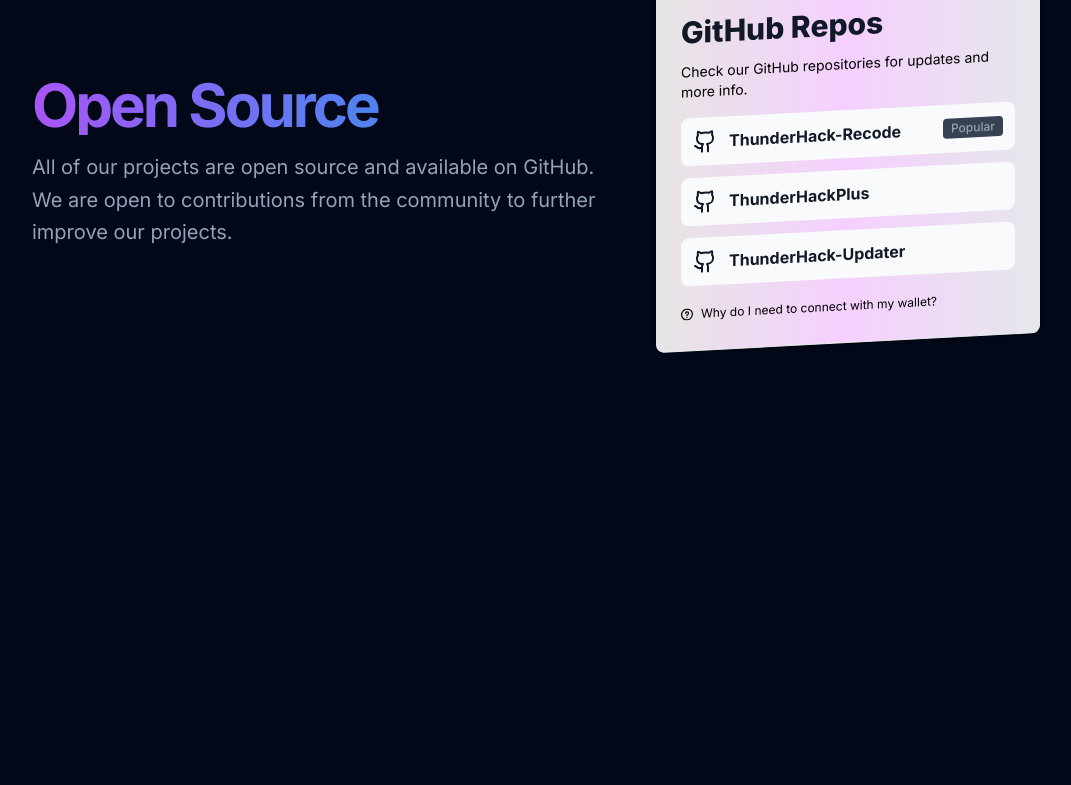
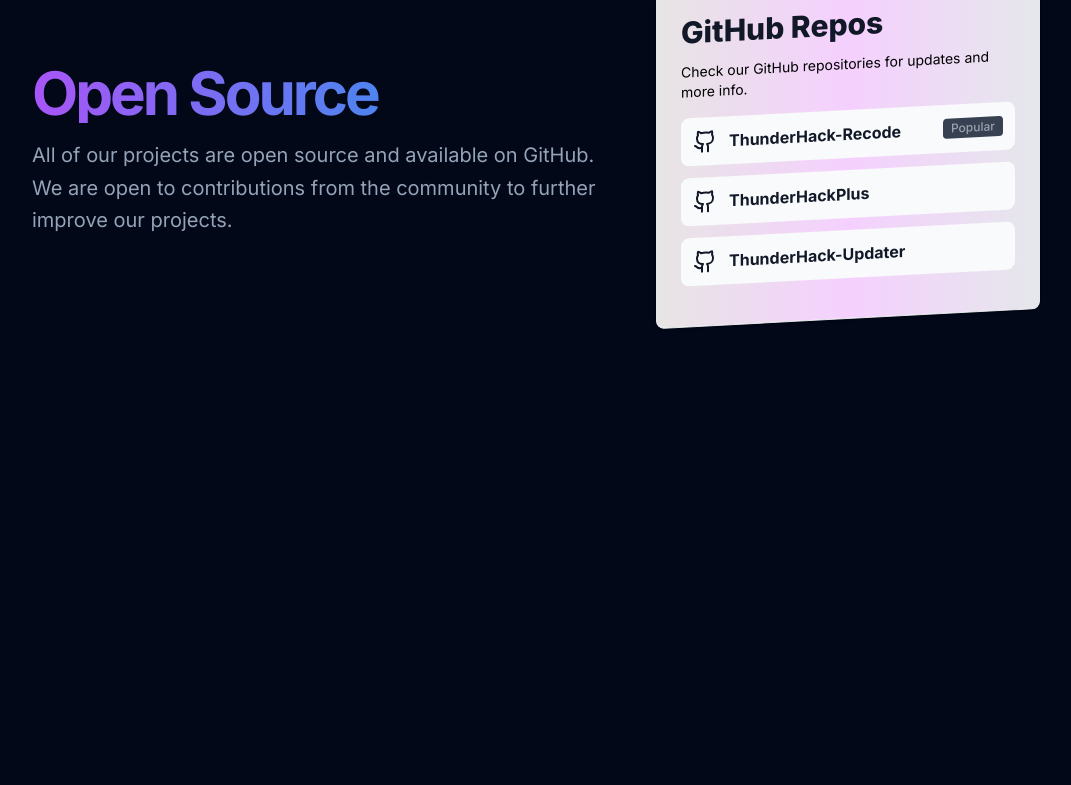
Before and after one commit to 06ED/ThunderHackSite, a Next.js app: page / in a window 1280 px wide. Shown: the part 3045-3830 px from the top of the page, without its empty margins (0-1071 px from the left). Built offline with nearby package versions, Linux system fonts and the light colour scheme; no server answers; grey boxes are pictures that could not be loaded.

Commit message:
chore: Hide scrollbar and remove stock text from github card

```diff
--- a/src/app/globals.css
+++ b/src/app/globals.css
@@ -75,6 +75,7 @@
 @layer base {
   * {
     @apply border-border;
+    scrollbar-width: none;
   }
   body {
     @apply bg-background text-foreground;
--- a/src/components/github-section.tsx
+++ b/src/components/github-section.tsx
@@ -65,29 +65,6 @@
               </a>
             </li>
           </ul>
-          <div>
-            <a
-              href="#"
-              className="inline-flex items-center text-xs font-normal text-black hover:underline"
-            >
-              <svg
-                className="w-3 h-3 me-2"
-                aria-hidden="true"
-                xmlns="http://www.w3.org/2000/svg"
-                fill="none"
-                viewBox="0 0 20 20"
-              >
-                <path
-                  stroke="currentColor"
-                  stroke-linecap="round"
-                  stroke-linejoin="round"
-                  stroke-width="2"
-                  d="M7.529 7.988a2.502 2.502 0 0 1 5 .191A2.441 2.441 0 0 1 10 10.582V12m-.01 3.008H10M19 10a9 9 0 1 1-18 0 9 9 0 0 1 18 0Z"
-                />
-              </svg>
-              Why do I need to connect with my wallet?
-            </a>
-          </div>
         </div>
       </div>
     </section>
```
